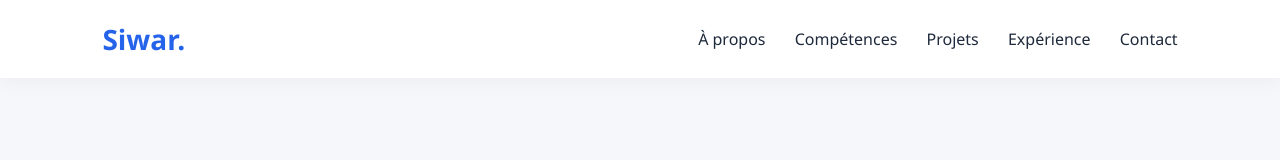
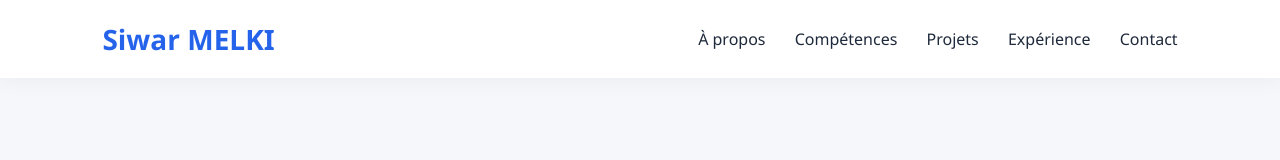
Before and after one commit to siwarmelki/Profil, a plain HTML site: page index.html in a window 1280 px wide. Shown: the top 160 px of the page. Drawn offline with Linux system fonts and the light colour scheme.

Commit message:
Update index.html

```diff
--- a/index.html
+++ b/index.html
@@ -273,7 +273,7 @@
 <body>
 
 <header>
-<div class="logo">Siwar.</div>
+<div class="logo">Siwar MELKI</div>
 
 <nav>
 <a href="#about">À propos</a>
```
